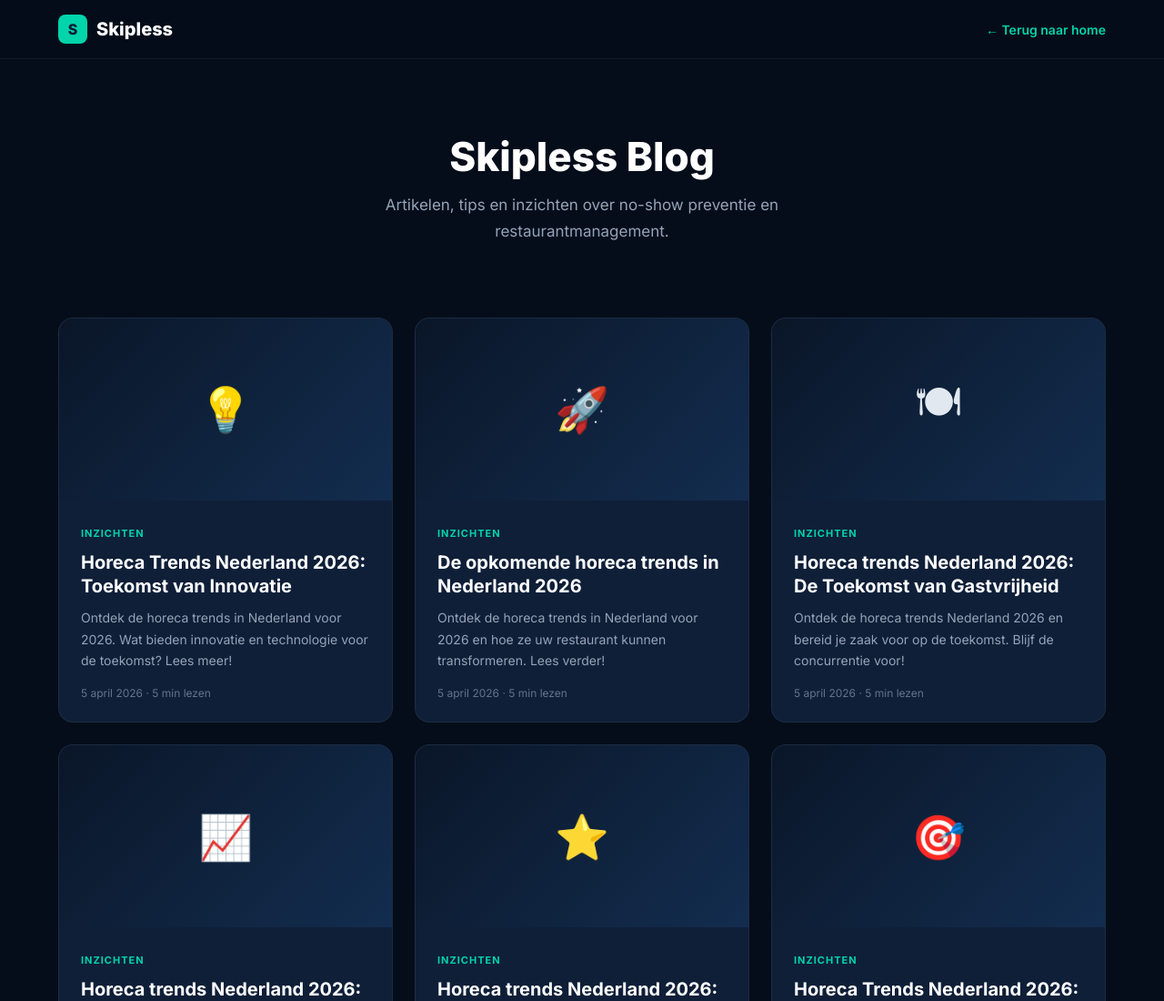
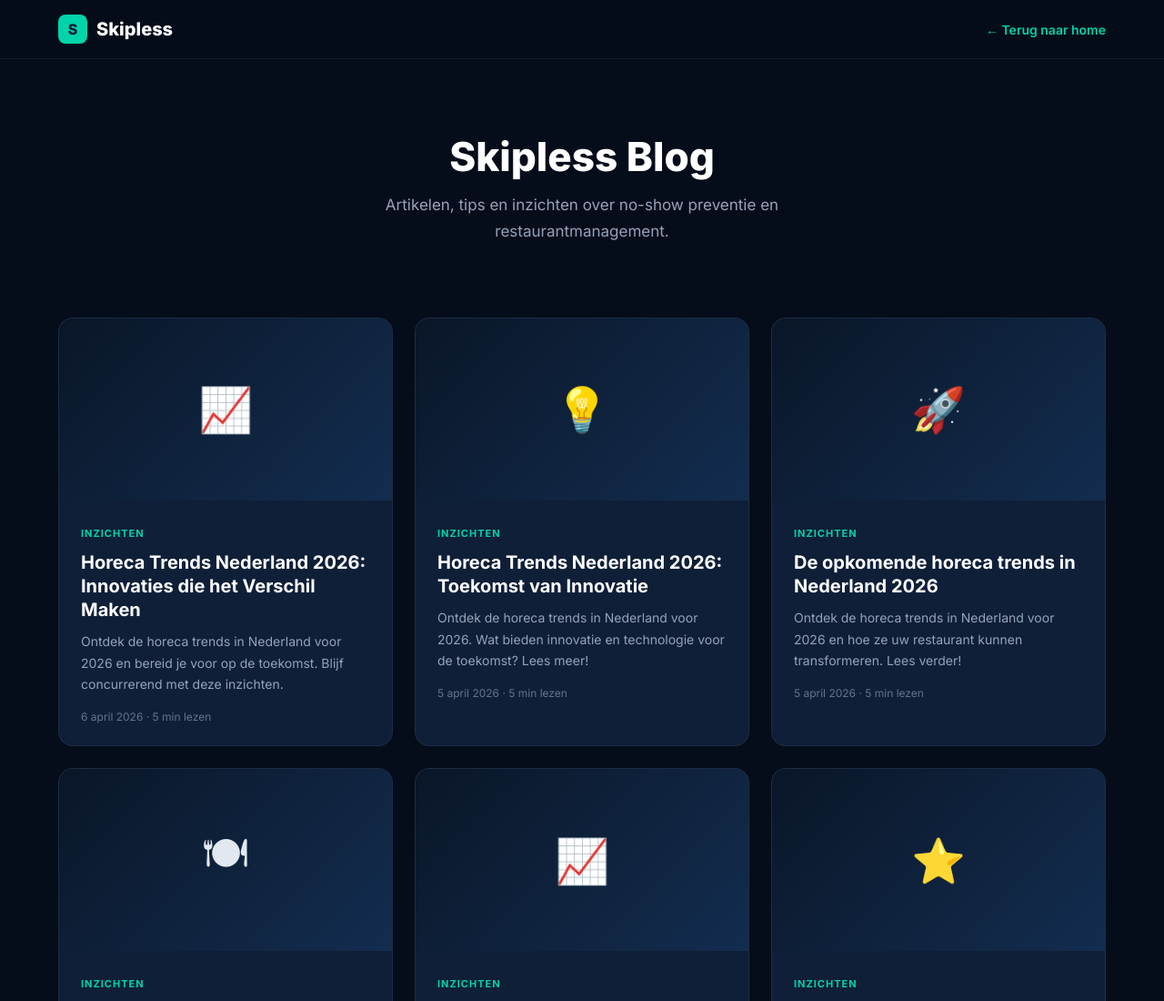
Before and after one commit to Alwaysbooked/skipless, a plain HTML site: page blog.html in a window 1280 px wide. Shown: the top 1100 px of the page at 91% size. Drawn offline with Linux system fonts and the light colour scheme.

Commit message:
Update blog.html

```diff
--- a/blog.html
+++ b/blog.html
@@ -81,6 +81,15 @@ a{text-decoration:none;color:inherit}
 
 <section class="container">
   <div class="blog-grid">
+    <a href="horeca-trends-nederland-2026-innovaties-die-het-verschil-maken.html" class="blog-card">
+      <div class="blog-card-img">&#x1F4C8;</div>
+      <div class="blog-card-body">
+        <div class="blog-card-tag">Inzichten</div>
+        <h3>Horeca Trends Nederland 2026: Innovaties die het Verschil Maken</h3>
+        <p>Ontdek de horeca trends in Nederland voor 2026 en bereid je voor op de toekomst. Blijf concurrerend met deze inzichten.</p>
+        <div class="blog-card-meta">6 april 2026 · 5 min lezen</div>
+      </div>
+    </a>
     <a class="blog-card" href="/horeca-trends-nederland-2026-toekomst-van-innovatie">
       <div class="blog-card-img">&#x1F4A1;</div>
       <div class="blog-card-body">
```
